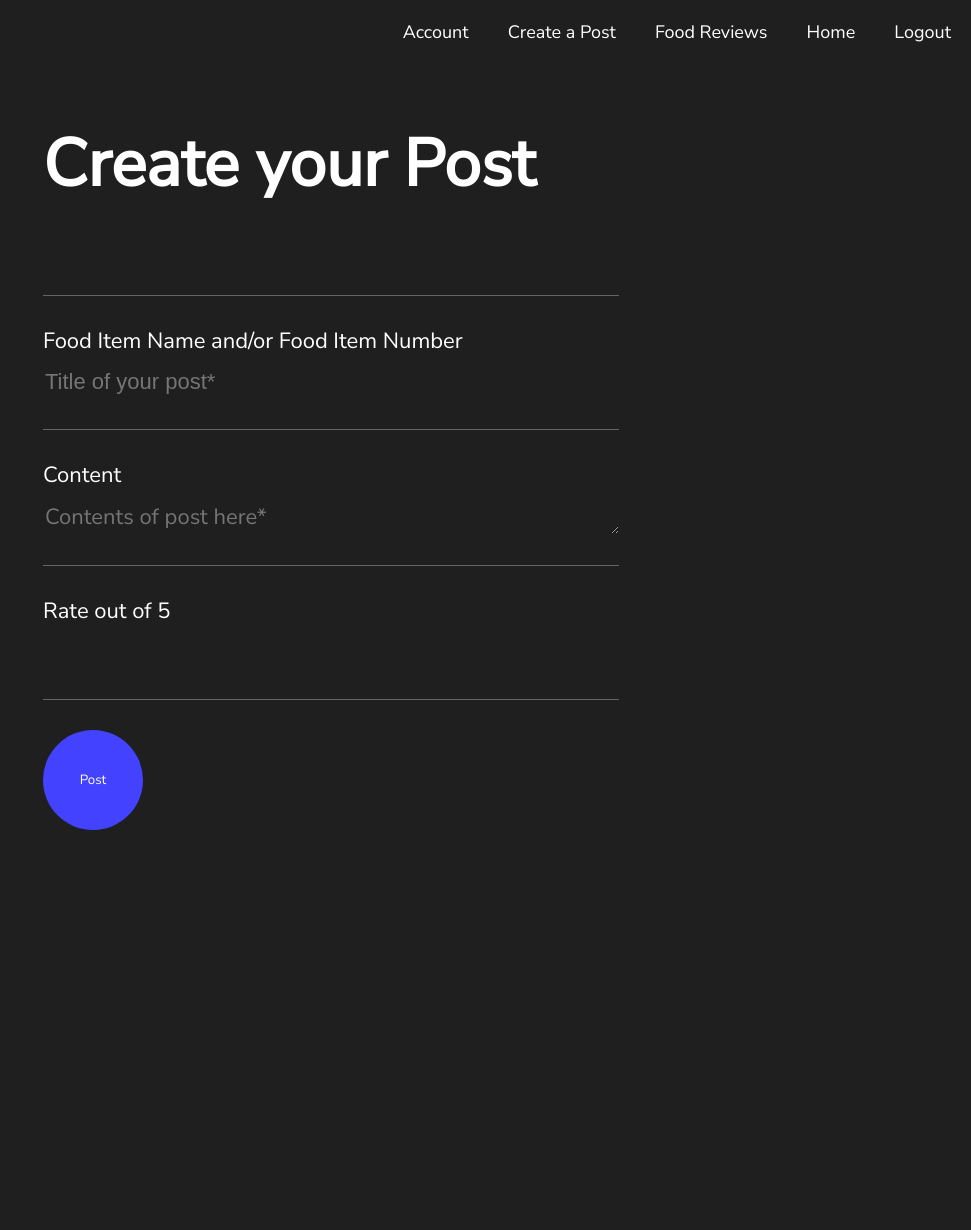
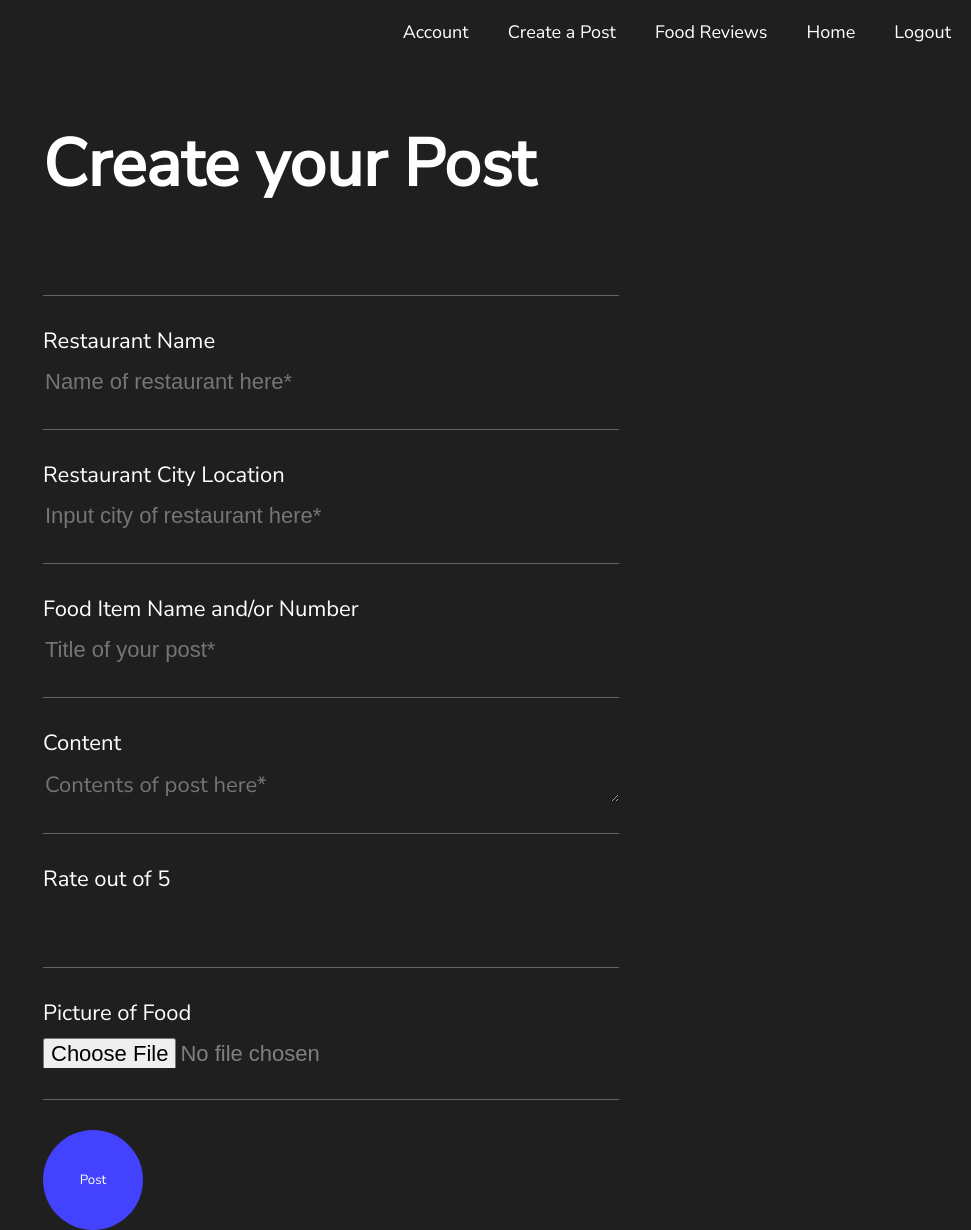
Before and after one commit to ghorus/food, a Flask app: page /post/new in a window 1280 px wide. Shown: the whole page, without its empty margins (309-1280 px from the left). Before the commit the page ends 830 px from the top, so only its background shows below. Run offline with Flask 3, Linux system fonts and the light colour scheme; the visitor is signed in with stand-in values (Sample User, id 1); some libraries are stand-ins or nearby versions.

Commit message:
styled home page and added more data columns to posting

```diff
--- a/foodInnerFolder/models.py
+++ b/foodInnerFolder/models.py
@@ -34,8 +34,12 @@ class User(db.Model, UserMixin):
 
 class Post(db.Model, UserMixin):
     content = db.Column(db.String(2000),nullable=False)
+    city = db.Column(db.String(200),nullable=False)
     datePosted = db.Column(db.DateTime,default=datetime.utcnow,nullable=False)
     id = db.Column(db.Integer, primary_key=True)
+    likes = db.Column(db.Boolean)
+    name = db.Column(db.String(200),nullable=False)
+    picture = db.Column(db.String(20))
     rating = db.Column(db.Integer,nullable=False)
     title = db.Column(db.String(200),nullable=False)
     user_id = db.Column(db.Integer, db.ForeignKey('user.id'),nullable=False)
--- a/foodInnerFolder/static/layout.css
+++ b/foodInnerFolder/static/layout.css
@@ -1,7 +1,8 @@
 :root{
     --bg:rgb(31, 31, 31);
     --formButtonSize:100px;
-    --postPicSize:65px;
+    --postPicSize:70px;
+    --postSize:700px;
 }
 a{color:white; text-decoration: none;}
 a:hover{color:rgb(184, 184, 255)}
@@ -26,12 +27,18 @@ body{background-color: var(--bg);color:white; font-family: 'Nunito Sans', sans-s
 .hr{border-bottom: 1px solid rgb(99, 99, 99);height:1px;margin:30px 0px; width:45vw;}
 .info{color: rgb(255, 195, 126);}
 nav{display: flex;justify-content: end;padding:20px;}
-.post{display: flex;margin:0px 0px 30px 0px;}
+.post{border: 1px solid rgb(82, 82, 82);border-radius: 5px; background-color: rgb(41, 41, 41); display: flex;flex-direction: column; margin:0px 0px 30px 0px; width:var(--postSize);}
+.postContainer{display: flex;justify-content: center;}
 .postContent{margin:0;}
-.postPic{border-radius: 50%; height:var(--postPicSize);width:var(--postPicSize);margin:0px 20px 0px 0px;object-fit: cover;}
-.postTime{color:gray;}
+.postContents{padding:20px 0px 0px 0px;}
+.postFoodPic{height: var(--postSize);object-fit: contain; width:var(--postSize);}
+.postFoodPicContainer{background-color:rgb(54, 54, 54);}
+.postUserPic{border-radius: 6px; height:var(--postPicSize);width:var(--postPicSize);margin:0px 20px 0px 0px;object-fit: cover;}
+.postUserPicContainer{display: flex;}
+.postUserPicPaddingContainer{padding: 20px;}
+.postTime{color:gray;font-size: 14px;}
 .postTitle{font-size:30px;margin:0;}
-.postUserTime{display: flex;justify-content: space-between; width:500px;}
+.postUserTime{display: flex;flex-direction: column;}
 .profilePic{border-radius: 50%; height:90px;width:90px;margin:0px 20px 0px 0px;object-fit: cover;}
 .profileText{font-size: 29px; margin:0;}
 .profileText:last-child{font-size: 17px;font-weight: lighter;}
--- a/foodInnerFolder/templates/layout.html
+++ b/foodInnerFolder/templates/layout.html
@@ -29,5 +29,22 @@
     </nav>
     {% block content %}
     {% endblock content %}
+    <script>
+        var rs = document.getElementsByClassName("ratingStars")
+        Array.from(rs).forEach(rating => {
+            var num = parseInt(rating.innerHTML)
+            rating.innerHTML = ""
+            for(i=0;i<num;i++){
+                const star = document.createElement("img")
+                star.src = "{{url_for('static', filename = 'star.png')}}"
+                star.style.height = "25px"
+                star.style.backgroundColor = "rgb(220,20,60)"
+                star.style.borderRadius = "5px"
+                star.style.padding = "5px"
+                star.style.margin = "0px 10px 0px 0px"
+                rating.appendChild(star)
+            }
+        })
+    </script>
 </body>
 </html>
--- a/foodInnerFolder/templates/users/create_post.html
+++ b/foodInnerFolder/templates/users/create_post.html
@@ -4,6 +4,22 @@
     <form class="formInsideContainer" method="POST" action="" enctype="multipart/form-data" novalidate>
         {{form.hidden_tag()}}
         <h1 class="formTitle">Create your Post</h1>
+        <span class="hr"></span>
+        {{form.name.label(class_="formSubtitle")}}
+        {{form.name(class_="formInput")}}
+        {% if form.name.errors %}
+            {% for error in form.name.errors %}
+                {{error}}
+            {% endfor %}
+        {% endif %}
+        <span class="hr"></span>
+        {{form.city.label(class_="formSubtitle")}}
+        {{form.city(class_="formInput")}}
+        {% if form.city.errors %}
+            {% for error in form.city.errors %}
+                {{error}}
+            {% endfor %}
+        {% endif %}
         <span class="hr"></span>
         {{form.title.label(class_="formSubtitle")}}
         {{form.title(class_="formInput")}}
@@ -29,6 +45,14 @@
             {% endfor %}
         {% endif %}
         <span class="hr"></span>
+        {{form.picture.label(class_="formSubtitle")}}
+        {{form.picture(class_="formInput")}}
+        {% if form.picture.errors %}
+            {% for error in form.picture.errors %}
+                {{error}}
+            {% endfor %}
+        {% endif %}
+        <span class="hr"></span>
         {{form.submit(class_="formButton")}}
     </form>
 </section>
--- a/foodInnerFolder/users/forms.py
+++ b/foodInnerFolder/users/forms.py
@@ -2,8 +2,8 @@ from flask_login import current_user
 from flask_wtf import FlaskForm
 from flask_wtf.file import FileField, FileAllowed
 from foodInnerFolder.models import User
-from wtforms import IntegerField,PasswordField,StringField,SubmitField,TextAreaField
-from wtforms.validators import DataRequired, Length, EqualTo, Email, ValidationError
+from wtforms import BooleanField,IntegerField,PasswordField,StringField,SubmitField,TextAreaField
+from wtforms.validators import DataRequired, Length,NumberRange, EqualTo, Email, ValidationError
 
 class LoginForm(FlaskForm):
     email = StringField('Email', validators=[DataRequired(),Email()],render_kw={"placeholder": "example@example.com*"})
@@ -11,9 +11,13 @@ class LoginForm(FlaskForm):
     submit = SubmitField('Login')
 
 class PostForm(FlaskForm):
+    city = StringField('Restaurant City Location', validators=[DataRequired()],render_kw={"placeholder": "Input city of restaurant here*"})
     content = TextAreaField('Content', validators=[DataRequired()],render_kw={"placeholder": "Contents of post here*"})
-    rating = IntegerField('Rate out of 5',validators=[DataRequired()])
-    title = StringField('Food Item Name and/or Food Item Number', validators=[DataRequired()],render_kw={"placeholder": "Title of your post*"})
+    likes = BooleanField('Like')
+    name = StringField('Restaurant Name', validators=[DataRequired()],render_kw={"placeholder": "Name of restaurant here*"})
+    picture = FileField('Picture of Food',validators=[FileAllowed(['jpg','png'])])
+    rating = IntegerField('Rate out of 5',validators=[DataRequired(),NumberRange(max=5)])
+    title = StringField('Food Item Name and/or Number', validators=[DataRequired()],render_kw={"placeholder": "Title of your post*"})
     submit = SubmitField('Post')
 
 class RegistrationForm(FlaskForm):
--- a/foodInnerFolder/users/routes.py
+++ b/foodInnerFolder/users/routes.py
@@ -69,7 +69,10 @@ def logout():
 def new_post():
     form = PostForm()
     if form.validate_on_submit():
-        post = Post( author=current_user,content=form.content.data,rating=form.rating.data,title=form.title.data)
+        picture_file = ""
+        if form.picture.data:
+            picture_file = save_post_picture(form.picture.data)
+        post = Post( author=current_user,city=form.city.data,content=form.content.data,name=form.name.data,picture=picture_file,rating=form.rating.data,title=form.title.data)
         db.session.add(post)
         db.session.commit()
         flash("Your post has been created.",'success')
@@ -161,6 +164,16 @@ def save_picture(form_picture):
     i.save(picture_path)
     return picture_fn
 
+def save_post_picture(form_picture):
+    _, f_ext = os.path.splitext(form_picture.filename)
+    random_hex = secrets.token_hex(8)
+    picture_fn = random_hex + f_ext
+    picture_path = os.path.join(app.root_path, 'static/post_pics',picture_fn)
+    i = Image.open(form_picture)
+    i.save(picture_path)
+    return picture_fn
+
+
 def send_email(user):
     token = user.get_reset_token()
     msg = Message('Password Reset Request', sender='nguyen.victor4@gmail.com',recipients=[user.email])
```
Also changed, not shown: foodInnerFolder/templates/index.html (+19 -8 lines), migrations/versions/3635e9bb6e9d_all_settings_for_post.py (added, +34 -0 lines), foodInnerFolder/static/post_pics/86c2bede909ed94a.JPG (added), foodInnerFolder/static/post_pics/bbf25d4c1e0fcd39.png (added), foodInnerFolder/static/post_pics/d079e117fc3acb89.jpg (added), foodInnerFolder/static/post_pics/ea05375c5cb9529a.png (added), foodInnerFolder/static/star.png (added).
